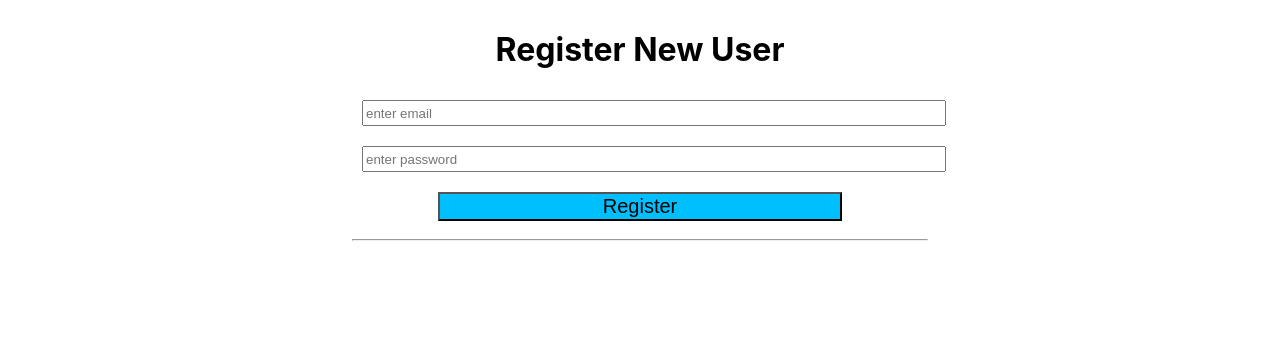
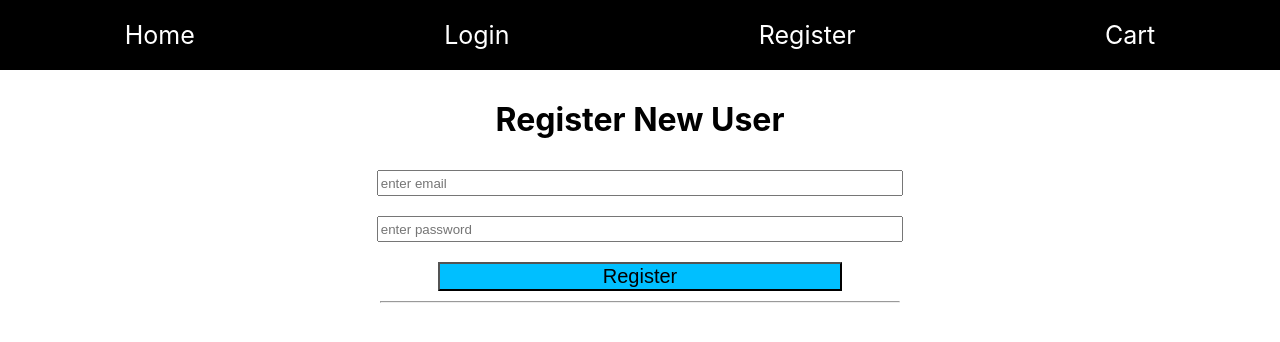
Before and after one commit to vale75020/book-store, a React (Create React App) app in the folder client/: page /register in a window 1280 px wide. Shown: the top 342 px of the page. Built offline with nearby package versions, Linux system fonts and the light colour scheme.

Commit message:
add book to localstorage

```diff
--- a/client/src/App.css
+++ b/client/src/App.css
@@ -15,9 +15,9 @@
 }
 
 .loginInput, .registerInput {
-  width: 100%;
+  width: 90%;
   height: 20px;
-  margin: 10px;
+  margin: 10px auto;
 }
 
 .buttonLogin, .buttonRegister {
@@ -32,7 +32,17 @@
 }
 
 .navbar {
-  height: 200px;
+  display: flex;
+  justify-content:space-around;
+  align-items: center;
+  height: 70px;
   width: 100%;
-  background-color: "black";
+  background-color: black;
+  color: white
 }
+
+a {
+  text-decoration: none;
+  color: white;
+  font-size: 25px;
+}
--- a/client/src/App.js
+++ b/client/src/App.js
@@ -2,7 +2,7 @@ import React from 'react';
 import Books from './components/Books';
 import Login from './components/Login';
 import Register from './components/Register'
-//import Navbar from './components/Navbar'
+import Navbar from './components/Navbar'
 
 import { BrowserRouter as Router, Route } from "react-router-dom";
 
@@ -11,7 +11,7 @@ import './App.css';
 function App() {
   return (
     <div>
-    {/* <Navbar /> */}
+    <Navbar />
     <Router>
     <div className="App">
       <Route exact path="/" component={Books} />
--- a/client/src/components/Books.js
+++ b/client/src/components/Books.js
@@ -3,7 +3,8 @@ import axios from "axios";
 
 export default class Books extends Component {
   state = {
-    books: []
+    books: [],
+    cart: []
   };
 
   componentDidMount() {
@@ -22,20 +23,29 @@ export default class Books extends Component {
       });
   }
 
+  addToCart = (book) => {
+    const copyCart = this.state.cart;
+
+    copyCart.push(book);
+
+    this.setState({ cart: [...copyCart] });
+
+    localStorage.setItem('mon panier', JSON.stringify(copyCart))
+  }
+
   render() {
-    //console.log(this.state.books)
-
-    const bookList = this.state.books.map(book => {
+    const bookList = this.state.books.map((book,i) => {
       return (
         <div key={book.id} style={{ padding: "20px", textAlign: "center" }}>
           <h2>{book.title}</h2>
           <h3>Author: {book.author}</h3>
           <img
             src={book.imageUrl}
-            style={{ width: "225px", heigth: "300px" }}
+            style={{ width: "188px", heigth: "250px" }}
             alt="book-img"
           />
           <p>Price: </p>
+          <button onClick={() => this.addToCart(book)}>add to cart</button>
         </div>
       );
     });
--- a/client/src/components/Login.js
+++ b/client/src/components/Login.js
@@ -1,10 +1,12 @@
 import React, { Component } from "react";
 import axios from 'axios'
+import { Redirect } from 'react-router-dom';
 
 class Login extends Component {
 
   state = {
-    username:"",
+    redirect: false,
+    email:"",
     password:""
   }
 
@@ -14,17 +16,24 @@ class Login extends Component {
       email: this.state.email,
       password: this.state.password
     })
-    .then(function (response) {
-      console.log(response);
+    .then( (response) => {
+      localStorage.setItem('token', response.data.token)
+
+      this.setState({ redirect: true })
     })
     .catch(function (error) {
-
       console.log(error);
     });
     this.setState({  // reinitializer inputs
       email:"",
       password:""
     })
+  }
+
+  isLoginRedirect = () => {
+    if (this.state.redirect) {
+      return <Redirect to='/'/>
+    }
   }
 
   handleChange = (e) => {
@@ -55,6 +64,7 @@ class Login extends Component {
           required
         />
         <button className="buttonLogin" onClick={this.login}>LOGIN</button>
+        {this.isLoginRedirect()}
       </div>
     );
   }
--- a/client/src/components/Navbar.js
+++ b/client/src/components/Navbar.js
@@ -5,7 +5,10 @@ const Navbar = () => {
     return (
 
         <div className="navbar">
-
+            <a title="Titre du lien" href="http://localhost:3000/">Home</a>
+            <a title="Titre du lien" href="http://localhost:3000/login">Login</a>
+            <a title="Titre du lien" href="http://localhost:3000/register">Register</a>
+            <a title="Titre du lien" href="http://localhost:3000/cart">Cart</a>
         </div>
 
     );
--- a/client/src/components/Register.js
+++ b/client/src/components/Register.js
@@ -78,13 +78,7 @@ class Register extends Component {
                 <div style={{ color: "black" }}>{this.state.errMsg}</div>
                 ) : ''
               }
-            {/* //   {this.state.userExist ? (
-            //     <div style={{ color: "black" }}>{this.state.errMsg}</div>
-            //   ) : (
-            //     ""
-            //   )} */}
-
-              <hr />
+              <hr style={{width: "90%",margin:"0 auto"}}/>
             </form>
           </div>
         </div>
```
Also changed, not shown: 2 other files (tests, documents, lock files or other folders).
